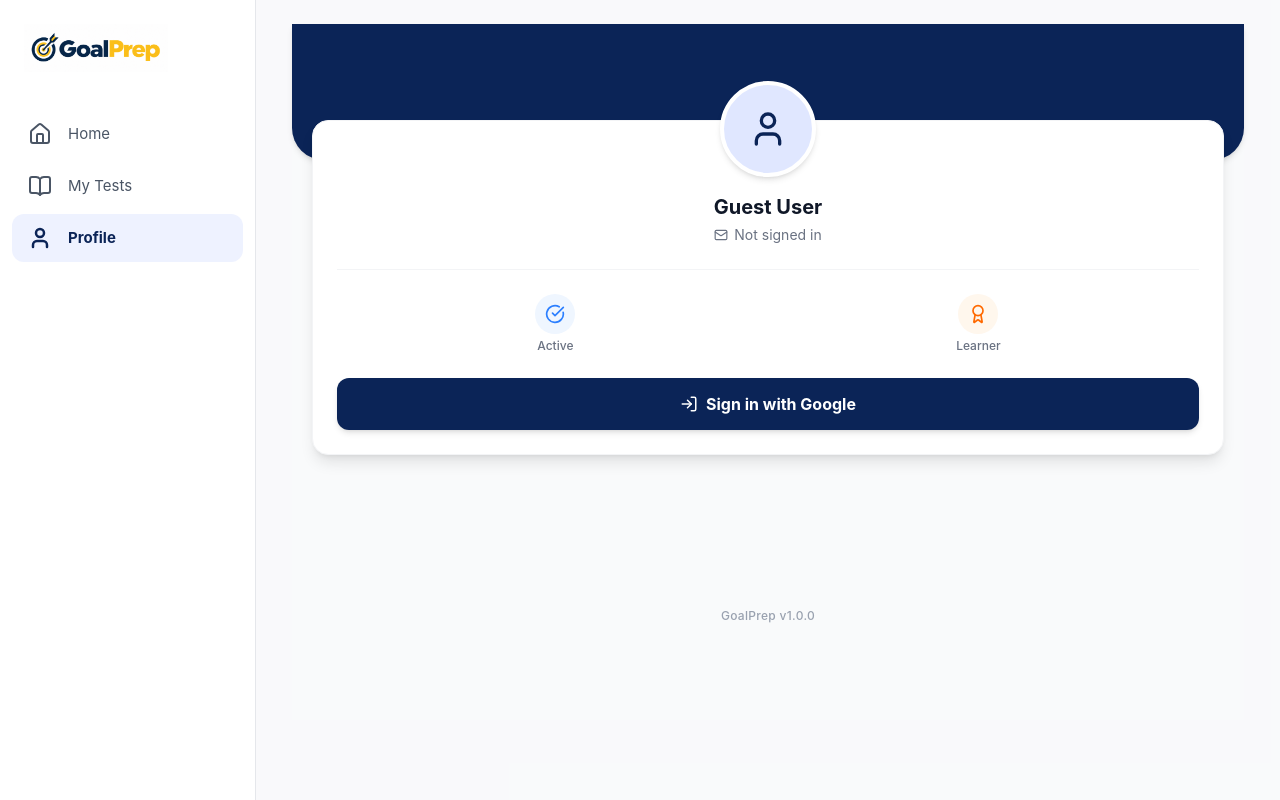
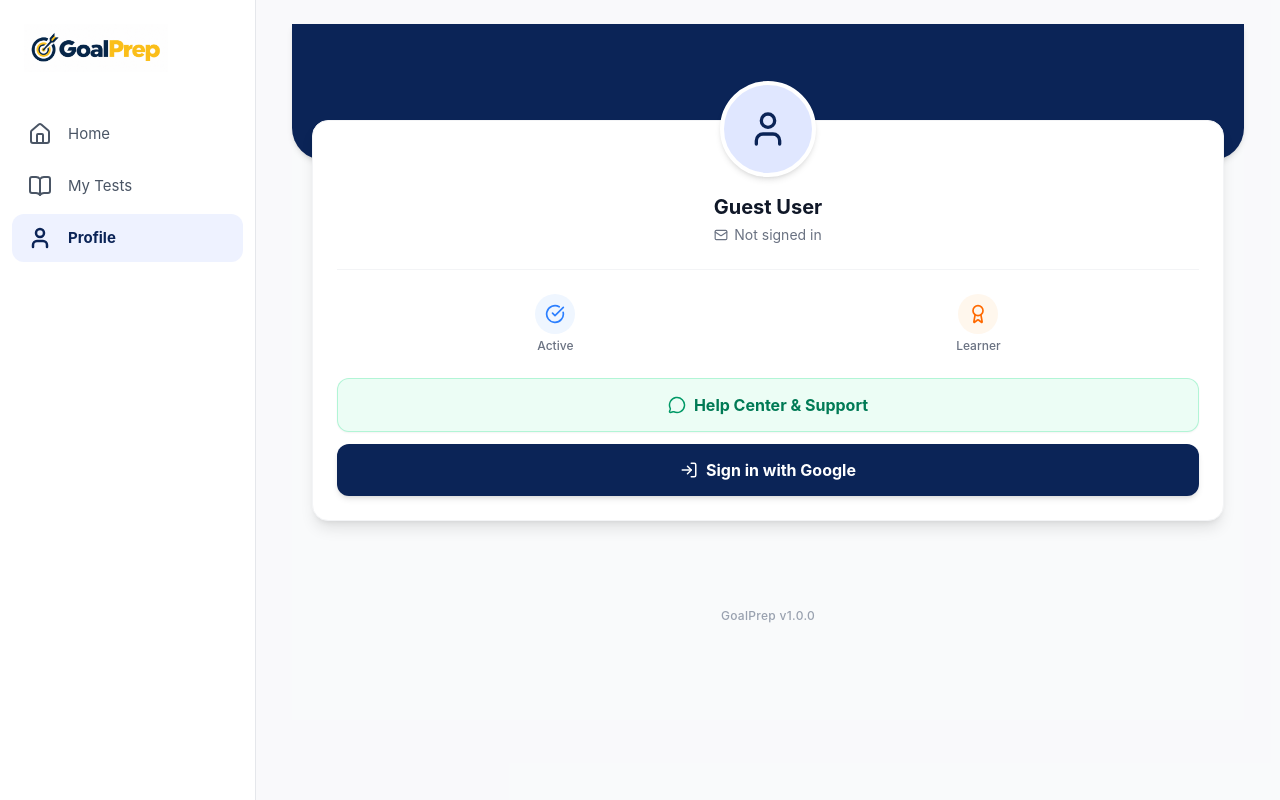
Before and after one commit to vishalkumarx/prepbuddy-web, a React (Vite) app: page /profile in a window 1280 px wide. Built offline with nearby package versions, Linux system fonts and the light colour scheme.

Commit message:
feat: add Help Center button in profile section connecting to WhatsApp +917888683399

```diff
--- a/src/components/Profile.jsx
+++ b/src/components/Profile.jsx
@@ -2,7 +2,7 @@ import React from 'react';
 import { Link, useNavigate } from 'react-router-dom';
 import { UserManager } from '../utils/UserManager';
 import { useAuthModal } from '../context/AuthModalContext';
-import { LogOut, LogIn, User, Mail, Award, CheckCircle, Users, Settings, FileCode, Shield, Image } from 'lucide-react';
+import { LogOut, LogIn, User, Mail, Award, CheckCircle, Users, Settings, FileCode, Shield, Image, MessageCircle, Headphones } from 'lucide-react';
 
 export default function Profile({ onLogout }) {
   const navigate = useNavigate();
@@ -112,6 +112,17 @@ export default function Profile({ onLogout }) {
             </>
           )}
 
+          {/* Help Center WhatsApp Button */}
+          <a
+            href="https://wa.me/917888683399?text=Hello%20GoalPrep%20Help%20Center%2C%20I%20need%20assistance%20with..."
+            target="_blank"
+            rel="noopener noreferrer"
+            className="w-full py-3.5 mb-3 bg-emerald-50 hover:bg-emerald-100 text-emerald-700 font-bold rounded-xl flex items-center justify-center gap-2 transition-colors border border-emerald-200/80 shadow-xs active:scale-[0.99]"
+          >
+            <MessageCircle size={18} className="text-emerald-600" />
+            <span>Help Center & Support</span>
+          </a>
+
           {/* Login / Logout Button */}
           {isLoggedIn ? (
             <button
```
